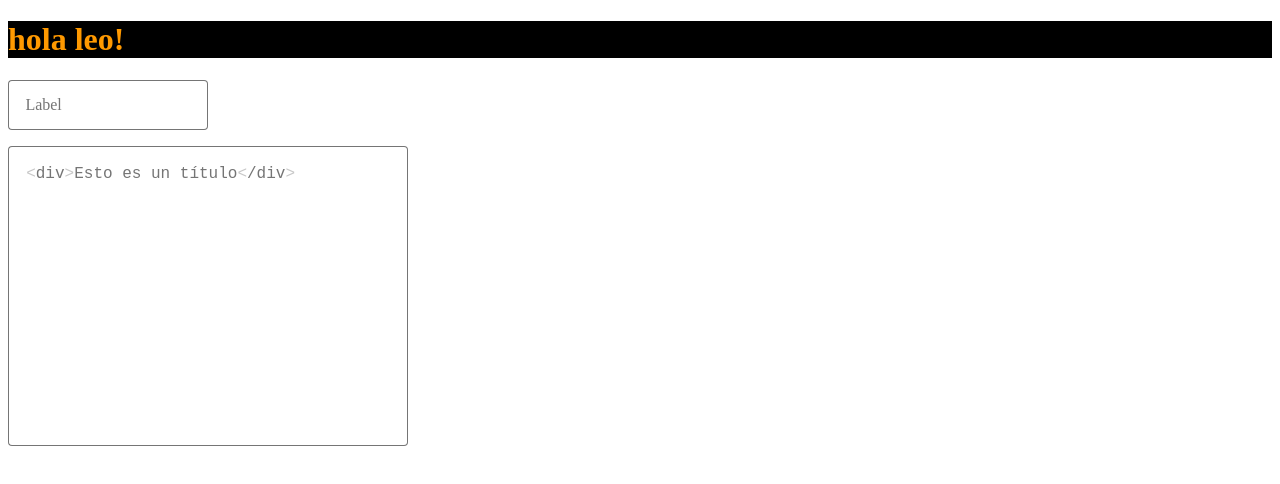
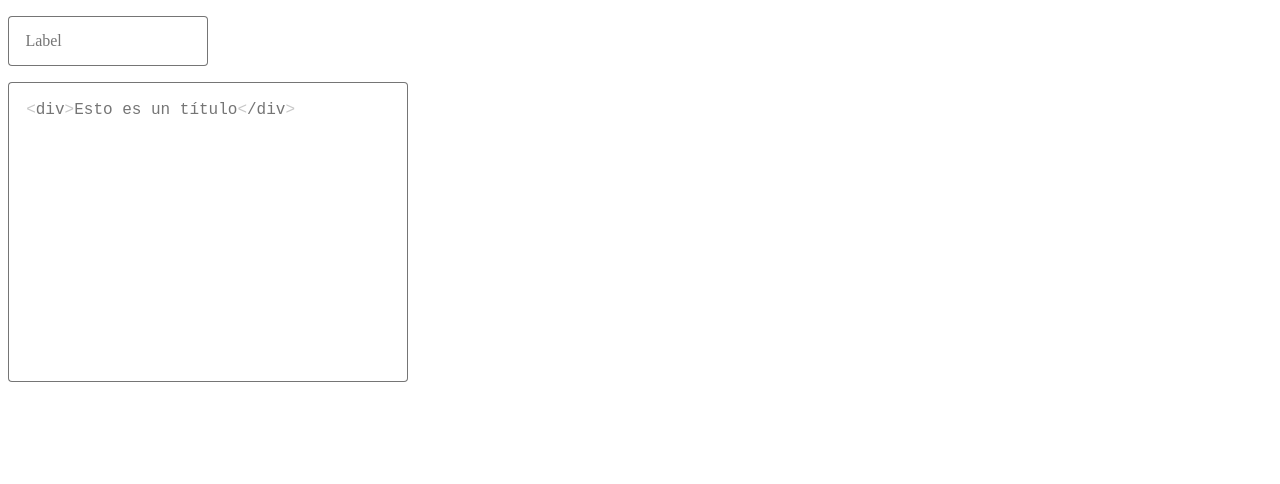
Before and after one commit to ldulivo/dulivo-element, a React app: page / in a window 1280 px wide. Shown: the top 484 px of the page. Built offline with nearby package versions, Linux system fonts and the light colour scheme.

Commit message:
fix label

```diff
--- a/src/App.scss
+++ /dev/null
@@ -1,4 +0,0 @@
-.h1leo {
-  color: #f90;
-  background-color: black;
-}
--- a/src/App.tsx
+++ b/src/App.tsx
@@ -1,5 +1,4 @@
 import React from "react"
-import "./App.scss";
 import { TextInputTest } from "./devTest/TextInputTest";
 import { CodeInputTest } from "./devTest/CodeInputTest";
 
@@ -7,7 +6,6 @@ const App: React.FC = () => {
 
   return (
     <>
-      <h1 className="h1leo">hola leo!</h1>
       <div>
         <TextInputTest />
         <CodeInputTest />
--- a/src/core/Container/Container.tsx
+++ b/src/core/Container/Container.tsx
@@ -25,6 +25,7 @@ const Container: React.FC<ContainerProps> = ({
         <div className="Container--LeftSide"></div>
         <div className="Container--Content">
           <div className="Container--TopElement">
+            <div className="Container--TopElement-main">
               {label
                 ? <label
                     onClick={handleClickLabel}
@@ -33,6 +34,7 @@ const Container: React.FC<ContainerProps> = ({
                 : null
               }
               <div className={`Container--TopSide ${hasContent ? "Container--TopSideActive" : ""}`}></div>
+            </div>
           </div>
           <div className="Container--Children">{children}</div>
           <div className="Container--BottomSide"></div>
--- a/src/core/styles/index.scss
+++ b/src/core/styles/index.scss
@@ -89,11 +89,21 @@
 
   .Container--TopElement {
     width: 100%;
-    height: 100%;
+    height: calc(100% + var(--label-font-size_active));
+    bottom: 0;
     position: absolute;
     display: flex;
     flex-direction: row;
     align-items: flex-start;
+    overflow: hidden
+  }
+
+  .Container--TopElement-main {
+    width: 100%;
+    height: calc(100% - var(--label-font-size_active));
+    bottom: 0;
+    position: absolute;
+    display: flex;
   }
 
   .Container--LeftSide {
@@ -142,6 +152,8 @@
     top: var(--font-size);
     font-size: var(--font-size);
     transition: all var(--transition-duration) ease-in-out;
+    white-space: nowrap;
+    text-overflow: ellipsis;
     z-index: 8;
   }
 
--- a/src/index.ts
+++ b/src/index.ts
@@ -1 +1,5 @@
-console.log("hola consola")
+import Container from "./core/Container";
+
+export default Container
+export { TextInput } from "./Elements/TextInput";
+export { CodeInput } from "./Elements/CodeInput";
```
Also changed, not shown: 2 other files (tests, documents, lock files or other folders). Lines whose indentation alone changed are shown as unchanged.
